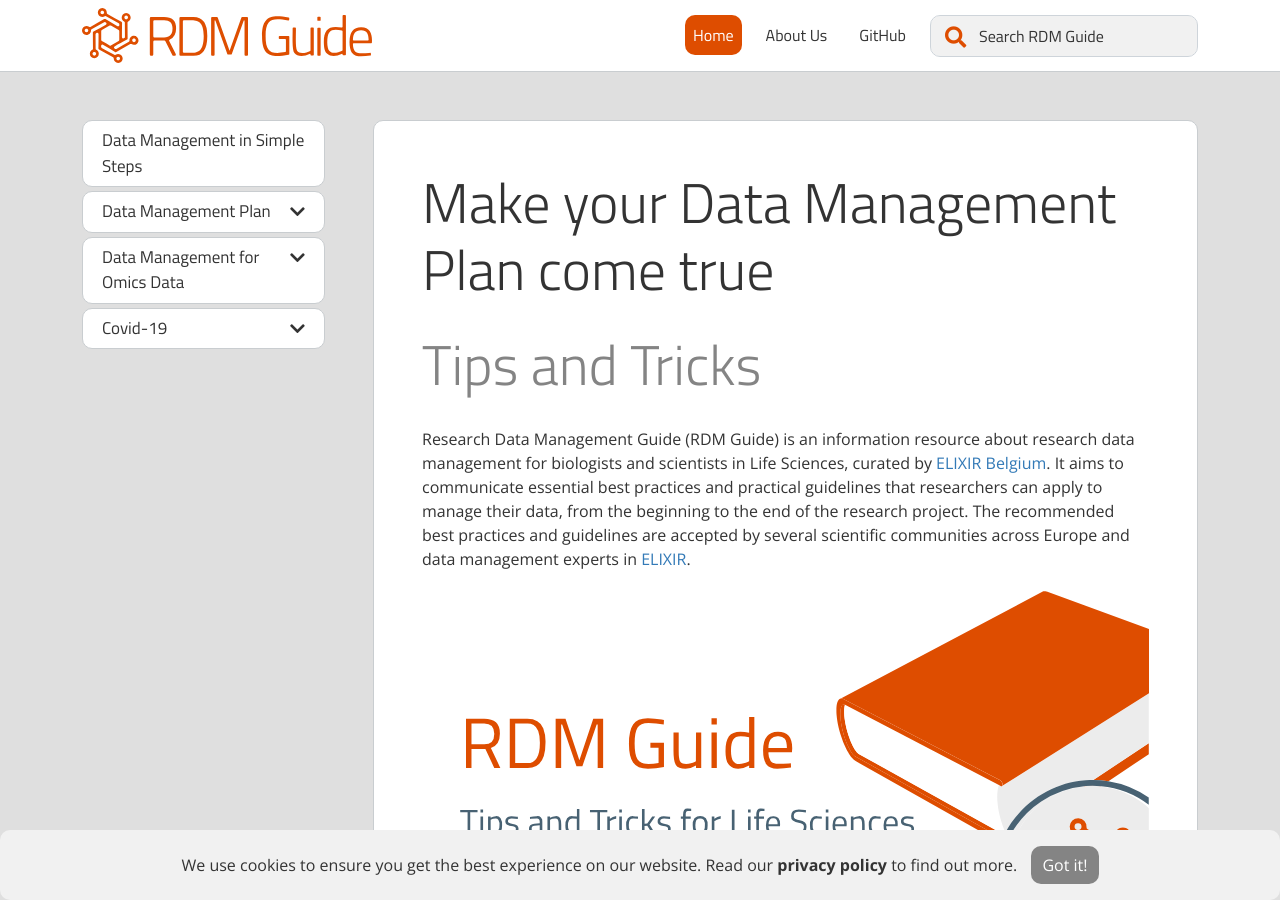
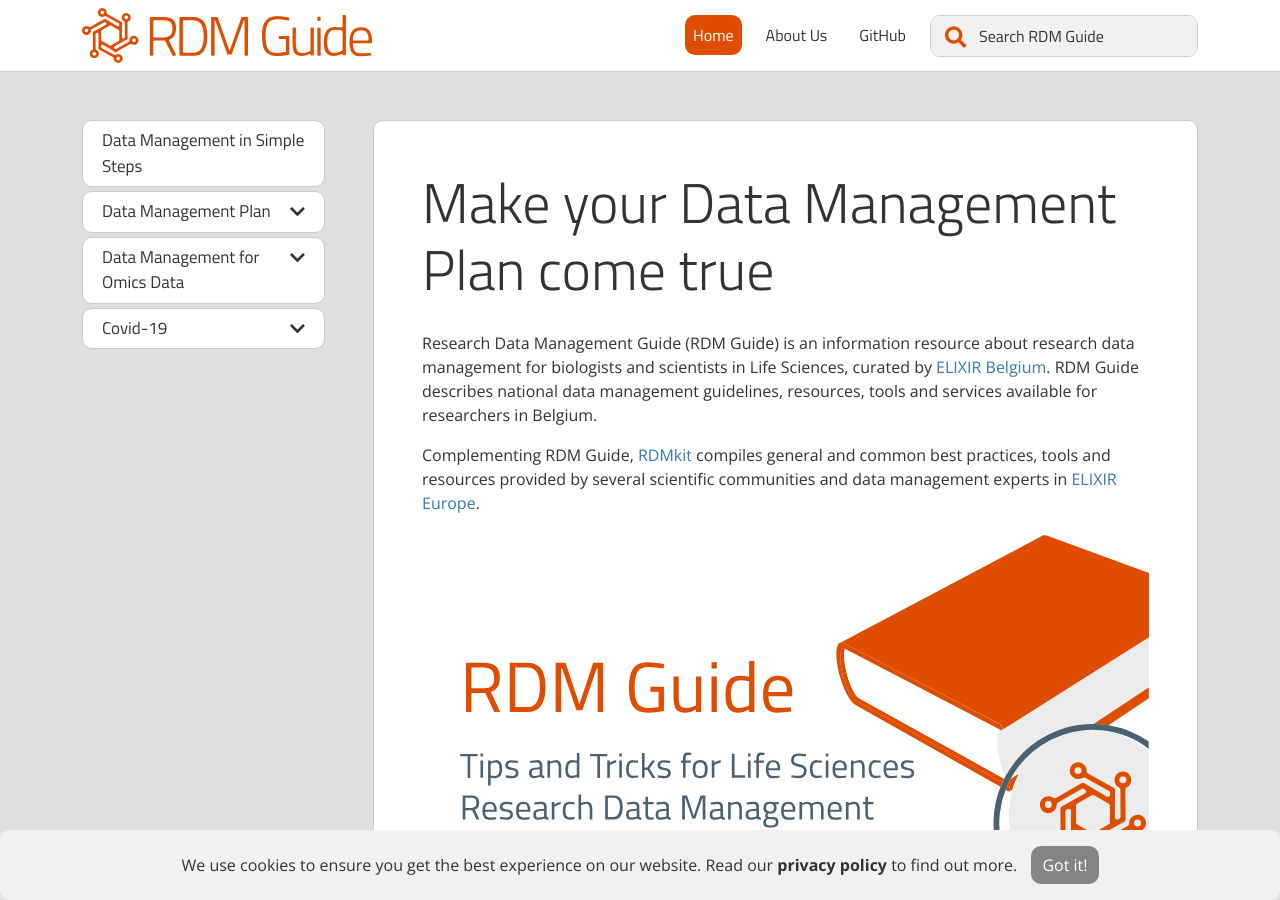
Before and after one commit to ELIXIR-Belgium/rdm-guide, a Jekyll site: the page built from index.md, in a window 1280 px wide and 900 px high. Built offline with Jekyll 4.4.1, drawn with Linux system fonts in a browser that asks for light colours.

Commit message:
Update index.md
Add new description.

```diff
--- a/index.md
+++ b/index.md
@@ -1,10 +1,11 @@
 ---
 title: "Make your Data Management Plan come true"
-subtitle: Tips and Tricks
 ---
 
 
-Research Data Management Guide (RDM Guide) is an information resource about research data management for biologists and scientists in Life Sciences, curated by [ELIXIR Belgium](https://www.elixir-belgium.org). It aims to communicate essential best practices and practical guidelines that researchers can apply to manage their data, from the beginning to the end of the research project. The recommended best practices and guidelines are accepted by several scientific communities across Europe and data management experts in [ELIXIR](elixir).
+Research Data Management Guide (RDM Guide) is an information resource about research data management for biologists and scientists in Life Sciences, curated by [ELIXIR Belgium](https://www.elixir-belgium.org). RDM Guide describes national data management guidelines, resources, tools and services available for researchers in Belgium.
+
+Complementing RDM Guide, [RDMkit](https://rdmkit.elixir-europe.org) compiles general and common best practices, tools and resources provided by several scientific communities and data management experts in [ELIXIR Europe](https://elixir-europe.org).
 
 
 <object class="img-fluid" type="image/svg+xml" data="images/rdmguide_landing_page-01.svg"></object>
```
